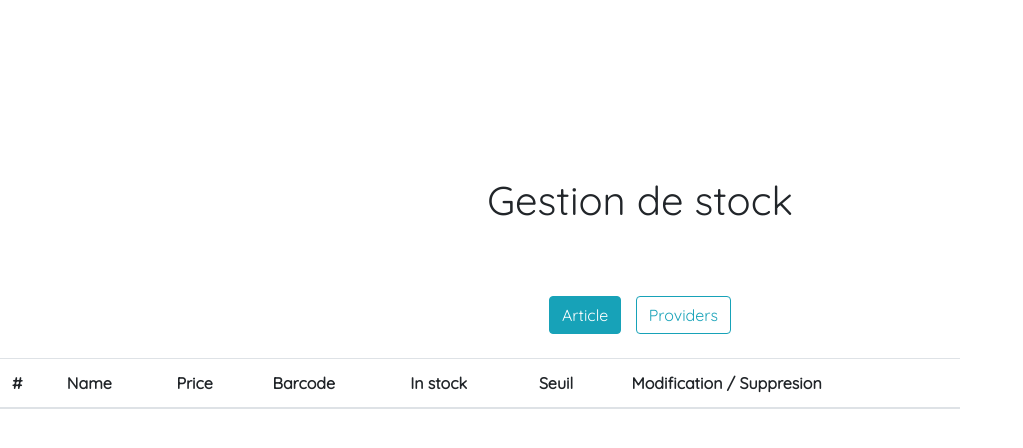
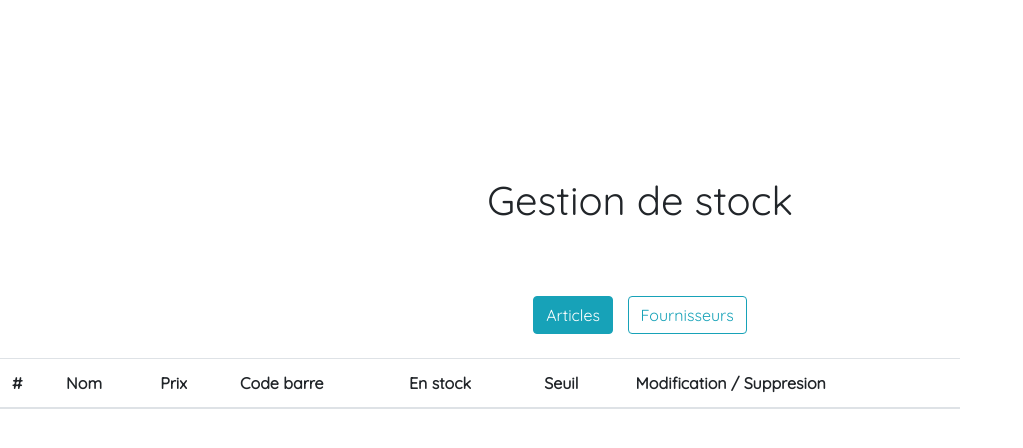
Before and after one commit to hrandrianasolo/gestion-de-stock, a Django app: page / in a window 1280 px wide. Shown: the top 448 px of the page, without its empty margins (0-1023 px from the left). Run offline with Django 3.2, Linux system fonts and the light colour scheme; lists and menus that the app fills with data are empty; some libraries are stand-ins or nearby versions.

Commit message:
Modification index

```diff
--- a/mysite/blog/templates/blog/index.html
+++ b/mysite/blog/templates/blog/index.html
@@ -21,8 +21,8 @@
     </div>
 
     <div class="component buttons">
-      <button type="button" class="btn btn-info button-campus" onclick="displayTable('provider')">Article</button>
-      <button type="button" class="btn btn-outline-info button-building" onclick="displayTable('article')">Providers</button>
+      <button type="button" class="btn btn-info button-campus" onclick="displayTable('article')">Articles</button>
+      <button type="button" class="btn btn-outline-info button-building" onclick="displayTable('provider')">Fournisseurs</button>
     </div>
     </div>
 
@@ -32,10 +32,10 @@
             <thead>
                 <tr>
                     <th scope="col">#</th>
-                    <th scope="col">Name</th>
-                    <th scope="col">Price</th>
-                    <th scope="col">Barcode</th>
-                    <th scope="col">In stock</th>
+                    <th scope="col">Nom</th>
+                    <th scope="col">Prix</th>
+                    <th scope="col">Code barre</th>
+                    <th scope="col">En stock</th>
                     <th scope="col">Seuil</th>
                     <th scope="col">Modification / Suppresion</th>
                 </tr>
@@ -58,6 +58,35 @@
               {% endfor %}
             </tbody>
         </table>
+        <!--Display table fournisseur-->
+        <table class="table campus hide">
+            <thead>
+                <tr>
+                    <th scope="col">#</th>
+                    <th scope="col">Nom</th>
+                    <th scope="col">Telephone</th>
+                    <th scope="col">Adresse</th>
+                    <th scope="col">Code postale</th>
+                    <th scope="col">Modification / Suppresion</th>
+                </tr>
+            </thead>
+            <tbody>
+              {% for p in provider %}
+              <tr class="{{c.id}}">
+                  <th scope="row">{{forloop.counter}}</th>
+                  <td>{{p.name}}</td>
+                  <td>{{p.phone}}</td>
+                  <td>{{p.address}}</td>
+                  <td>{{p.zipcode}}</td>
+                  <!--td>
+                      <a href="{% url 'edit_campus' c.id %}" class="btn btn-warning"><i class="fas fa-tools"></i></a>
+                      {% csrf_token %}
+                      <a href="/edit/campus/{{c.id}}/delete" class="btn btn-danger"><i class="far fa-trash-alt"></i></a>
+                  </td-->
+              </tr>
+              {% endfor %}
+            </tbody>
+        </table>
     </div>
 
   {% endblock body%}
```
